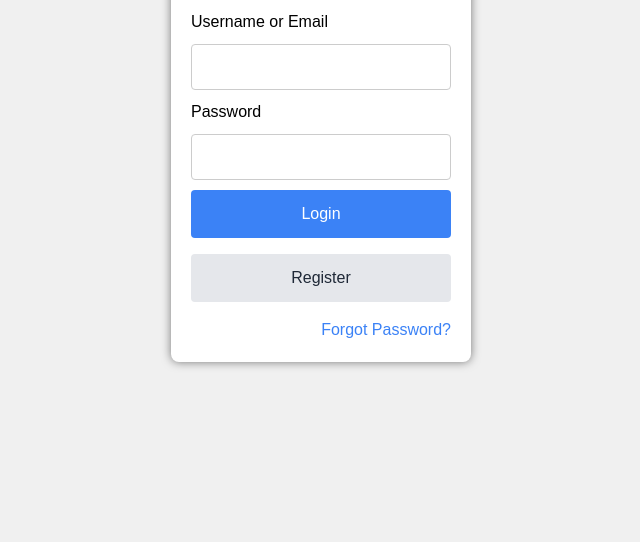
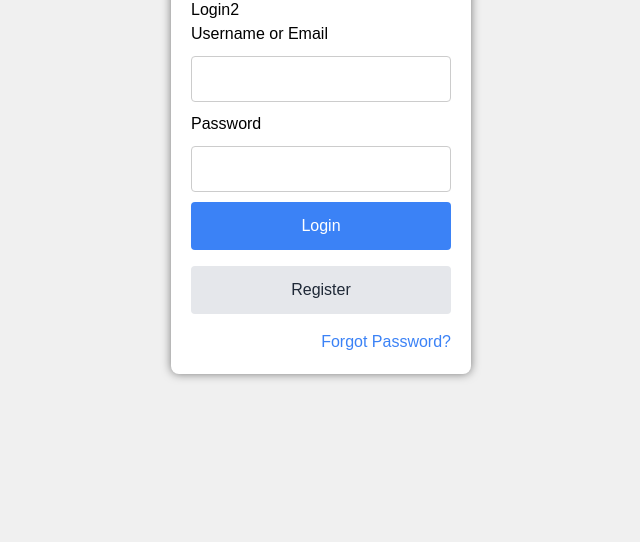
Before and after one commit to joyride200s/firweb, a website built with Vite: page src/login.html in a window 1280 px wide. Shown: the part 258-800 px from the top of the page, without its empty margins (319-959 px from the left). Built offline with nearby package versions, Linux system fonts and the light colour scheme.

Commit message:
the sec 2 commit

```diff
--- a/src/login.html
+++ b/src/login.html
@@ -10,6 +10,8 @@
 <body class="content">
     <div class="container">
         <h1>Login</h1>
+                <h2>Login2</h2>
+
         <form>
             <label for="userInput">Username or Email</label>
             <input type="text" id="userInput" required />
```
Also changed, not shown: src/forcheck.html (added).
